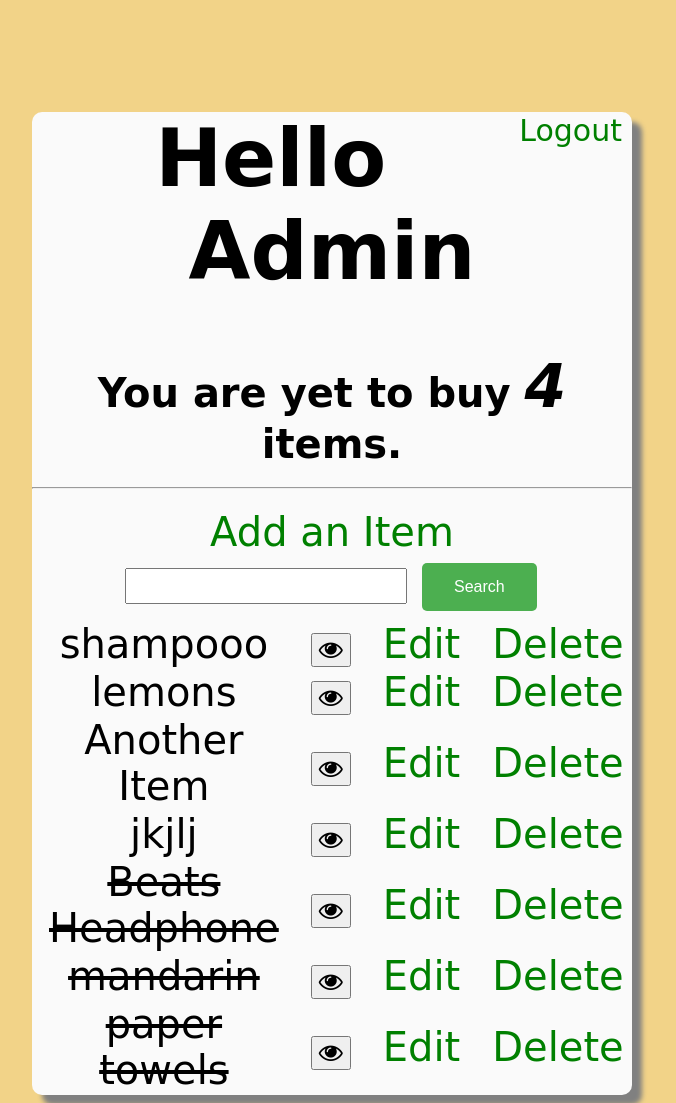
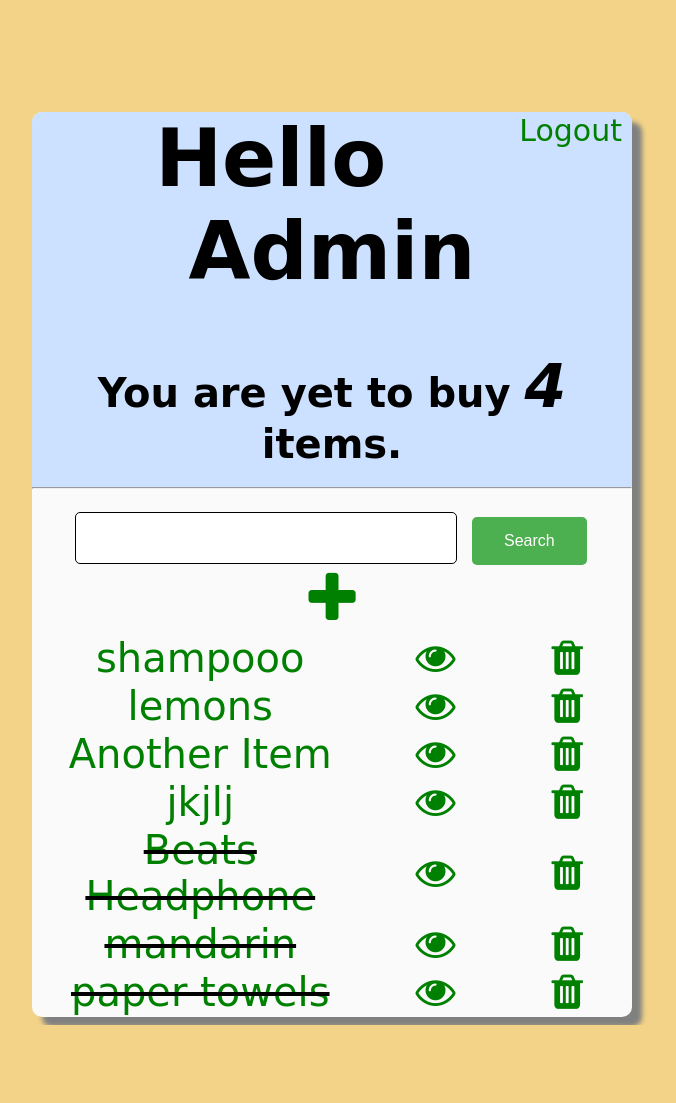
Before and after one commit to AayushGuragain/shopping_list, a Django app: page / in a window 1280 px wide. Shown: the whole page, without its empty margins (308-984 px from the left). After the commit the page ends 1025 px from the top, so only its background shows below. Run offline with Django 3.2, Linux system fonts and the light colour scheme; a user stored in the database is signed in; data comes from the database, SQL or seed files in the repository; both versions use the stored data as it was after the commit; some web fonts are replaced.

Commit message:
draft css double-check

```diff
--- a/base/templates/base/item_list.html
+++ b/base/templates/base/item_list.html
@@ -12,18 +12,24 @@
     <h1>Hello {{request.user|title}}</h1>
     <h4 style="margin:0">You are yet to buy <i style="font-size:150%">{{count}}</i> item{{count|pluralize:"s"}}. </h4>
   </div>
+  <hr>
 </div>
 
-    <hr>
+
     <!-- <h1>My Shopping List</h1> -->
-    <a href="{% url 'item-create' %}">Add an Item</a>
 
     <form method="get">
       <input class = "boxa" type="text" name="search-area" value="{{search_input}}">
       <input class="button" type="submit" value="Search">
     </form>
+    <a href="{% url 'item-create' %}"><i style="font-size:150%" class="fa fa-plus" aria-hidden="true"></i></a>
+
+
     <table>
       <tr>
+        <th></th>
+        <th></th>
+        <th></th>
         <th></th>
         <th></th>
         <th></th>
@@ -34,13 +40,16 @@
       <tr>
         {% if item.purchased %}
         <!-- Strike through if item purchased already. -->
-          <td style="text-decoration:line-through">{{item.item_name}}</td>
+          <td style="text-decoration:line-through"><a href="{% url 'item-update' item.id %}">{{item.item_name}}</a></td>
         {% else %}
-          <td>{{item.item_name}}</td>
+          <td><a href="{% url 'item-update' item.id %}">{{item.item_name}}</a></td>
         {% endif %}
-        <td><a href="{% url 'item' item.id %}"><button style="font-size:24px"><i class="fa fa-eye"></i></button></a></td>
-        <td><a href="{% url 'item-update' item.id %}">Edit</a></td>
-        <td><a href="{% url 'item-delete' item.id %}">Delete</a></td>
+        <td></td>
+        <td><a href="{% url 'item' item.id %}"><i class="fa fa-eye"></i></a></td>
+        <td></td>
+        <td></td>
+        <td ><a href="{% url 'item-delete' item.id %}"><i class="fa fa-trash"></i></a></td>
+        <td></td>
 
       </tr>
       {% empty %}
--- a/base/templates/base/main.html
+++ b/base/templates/base/main.html
@@ -1,4 +1,5 @@
 <!-- This is the template all other templates will inherit from. -->
+{% load static %}
 <!DOCTYPE html>
 <html lang="en" dir="ltr">
   <head>
@@ -28,7 +29,25 @@
         box-shadow: 10px 10px 5px grey;
         text-align: center;
       }
-
+      .header-bar{
+        background-color: #cce0ff;
+        border-top-left-radius: 10px;
+        border-top-right-radius: 10px;
+      }
+      input[type=text],
+      input[type=password],
+      textarea{
+        border: 1px solid;
+        border-radius: 5px;
+        padding: 10px;
+        width: 60%;
+        font-size: 60%;
+      }
+       input[type = checkbox]{
+         width: 20px;
+         height: 20px;
+      }
+      /* The django defaults can be edited if we view the items from inspect mode and change them accordingly based on css heirarchy. */
       #logout{
         font-size: 75%;
         float: right;
@@ -50,7 +69,12 @@
       a:active {
         color: blue;
       }
-
+      .helptext{
+        display: none;
+      }
+      #reg-form ul{
+        display: none;
+      }
 
       .button {
         background-color: #4CAF50;
@@ -74,6 +98,7 @@
     </style>
   </head>
   <body>
+
     <div class="container">
       {% block content %}
 
--- a/base/templates/base/register.html
+++ b/base/templates/base/register.html
@@ -4,7 +4,7 @@
 
     <h1>Register</h1>
 
-    <form style="font-family:'Times New Roman', Times, serif; font-size:60%; text-align: left" method="post">
+    <form id = "reg-form" method="post">
       {% csrf_token %}
       {{form.as_p}}
       <input class="button" type="submit" value="Register">
--- a/shopping_list/settings.py
+++ b/shopping_list/settings.py
@@ -11,10 +11,11 @@ https://docs.djangoproject.com/en/3.2/ref/settings/
 """
 
 from pathlib import Path
+import os
 
 # Build paths inside the project like this: BASE_DIR / 'subdir'.
 BASE_DIR = Path(__file__).resolve().parent.parent
-
+STATIC_DIR = os.path.join(BASE_DIR, 'static')
 
 # Quick-start development settings - unsuitable for production
 # See https://docs.djangoproject.com/en/3.2/howto/deployment/checklist/
@@ -121,6 +122,9 @@ LOGIN_URL = 'login'
 # https://docs.djangoproject.com/en/3.2/howto/static-files/
 
 STATIC_URL = '/static/'
+STATICFILES_DIRS = [ #ADDED
+    STATIC_DIR,
+]
 
 # Default primary key field type
 # https://docs.djangoproject.com/en/3.2/ref/settings/#default-auto-field
```
Also changed, not shown: base/templates/base/shopping-list.jpg (added), db.sqlite3, static/img/shopping-list.jpg (added).
